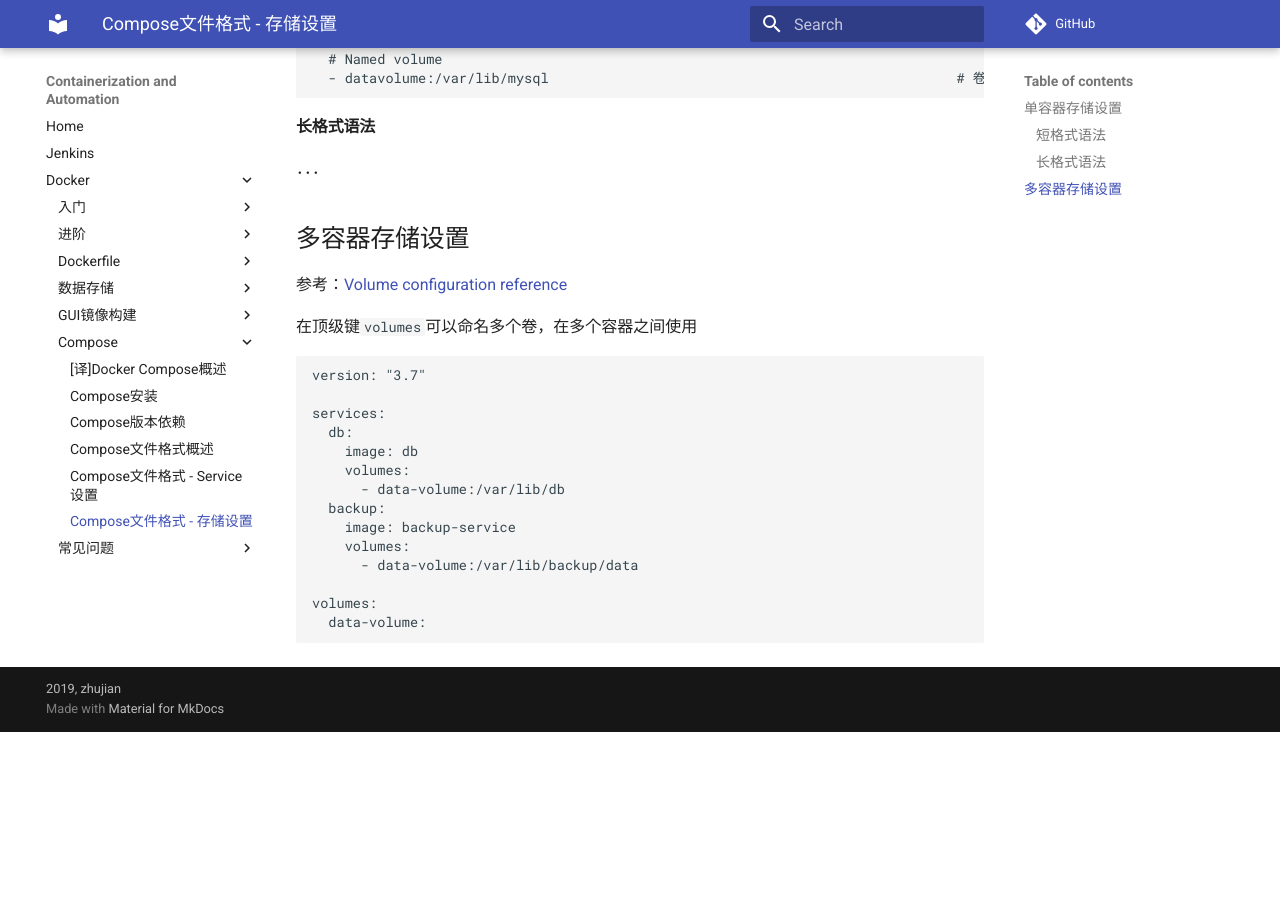
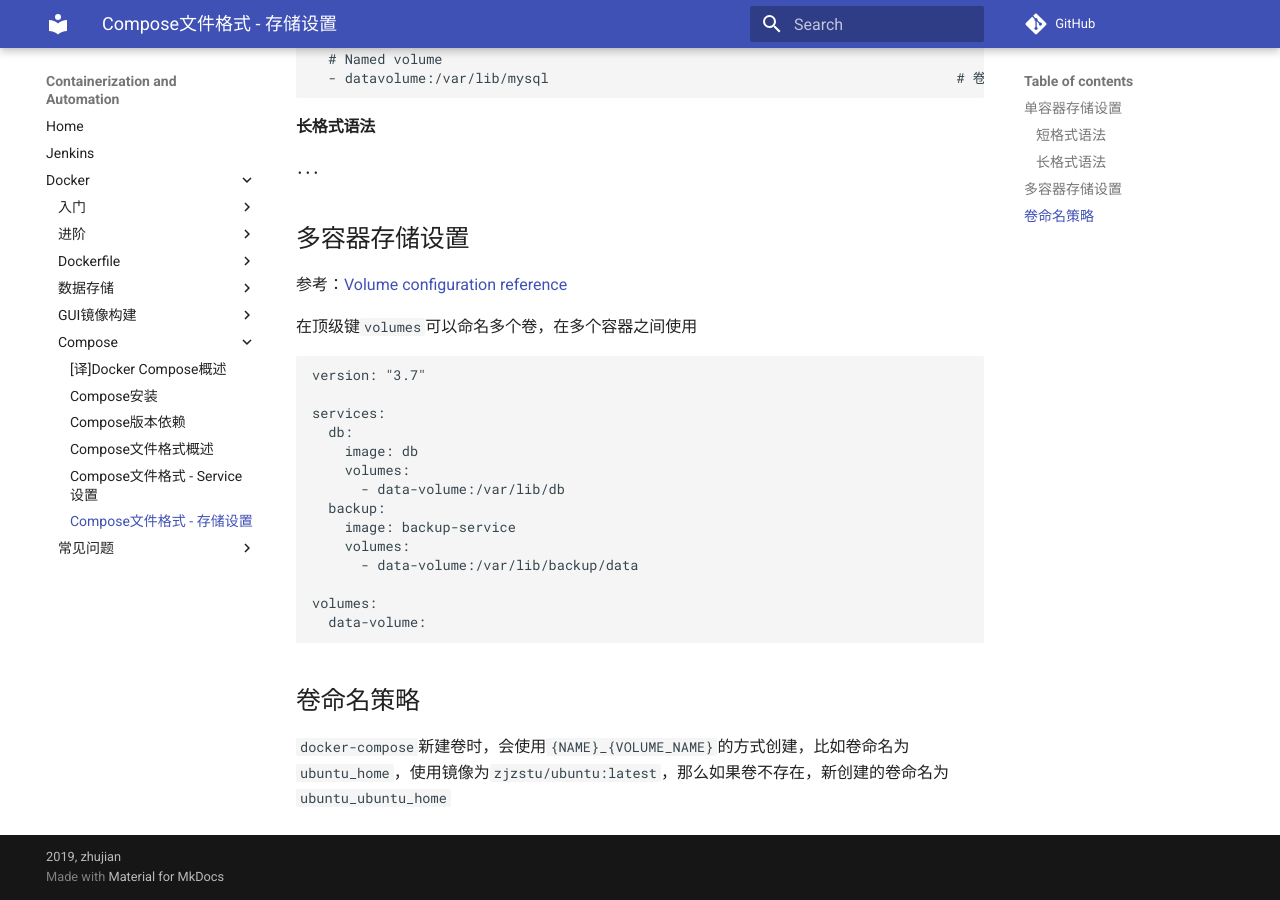
Before and after one commit to Document-Collection/Containerization-Automation, an MkDocs documentation site: the page built from docs/docker/compose/Compose文件格式 - 存储设置.md, in a window 1280 px wide and 900 px high, scrolled down 1304 px. Built offline with MkDocs 1.6.1 and Material for MkDocs 9.7.7, drawn with Linux system fonts in a browser that asks for light colours; comment, search, counter and statistics services are not loaded; before the commit the page ends 2036 px from its top, so only the background shows below that.

Commit message:
docs(docker): 更新compose操作中卷的命名方式

````diff
--- a/docs/docker/compose/Compose文件格式 - 存储设置.md
+++ b/docs/docker/compose/Compose文件格式 - 存储设置.md
@@ -90,3 +90,7 @@ services:
 volumes:
   data-volume:
 ```
+
+## 卷命名策略
+
+`docker-compose`新建卷时，会使用`{NAME}_{VOLUME_NAME}`的方式创建，比如卷命名为`ubuntu_home`，使用镜像为`zjzstu/ubuntu:latest`，那么如果卷不存在，新创建的卷命名为`ubuntu_ubuntu_home`
````
